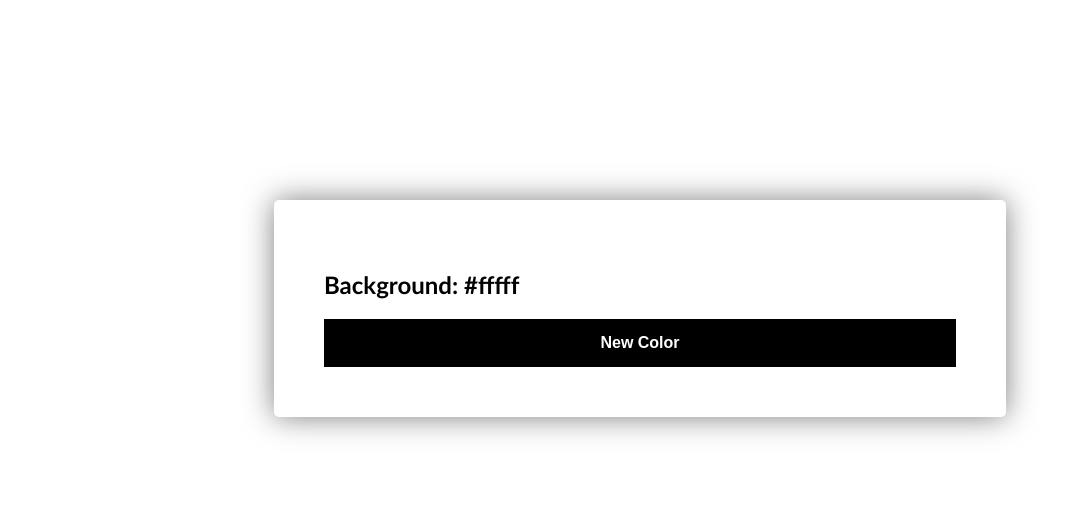
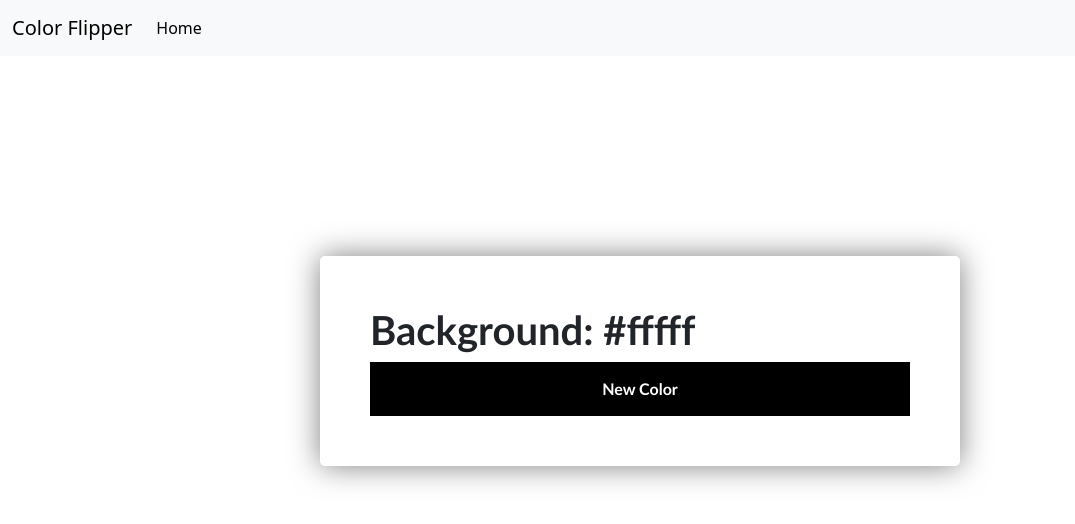
Before and after one commit to jigolaurito93/Color-Flipper, a plain HTML site: page index.html in a window 1280 px wide. Shown: the whole page, without its empty margins (0-1075 px from the left). Drawn offline with nearby package versions, Linux system fonts and the light colour scheme.

Commit message:
added navbar

```diff
--- a/index.html
+++ b/index.html
@@ -5,9 +5,25 @@
     <meta http-equiv="X-UA-Compatible" content="IE=edge">
     <meta name="viewport" content="width=device-width, initial-scale=1.0">
     <title>Color Flipper</title>
+    <link href="https://cdn.jsdelivr.net/npm/bootstrap@5.3.0/dist/css/bootstrap.min.css" rel="stylesheet" integrity="sha384-9ndCyUaIbzAi2FUVXJi0CjmCapSmO7SnpJef0486qhLnuZ2cdeRhO02iuK6FUUVM" crossorigin="anonymous">
     <link rel="stylesheet" href="style.css">
 </head>
 <body>
+
+    <nav class="navbar navbar-expand-lg bg-body-tertiary">
+        <div class="container-fluid">
+          <a class="navbar-brand" href="#">Color Flipper</a>
+          <button class="navbar-toggler" type="button" data-bs-toggle="collapse" data-bs-target="#navbarNavAltMarkup" aria-controls="navbarNavAltMarkup" aria-expanded="false" aria-label="Toggle navigation">
+            <span class="navbar-toggler-icon"></span>
+          </button>
+          <div class="collapse navbar-collapse" id="navbarNavAltMarkup">
+            <div class="navbar-nav">
+              <a class="nav-link active" aria-current="page" href="#">Home</a>
+
+            </div>
+          </div>
+        </div>
+      </nav>
 
     <section id="color-display">
         <h1>Background:
@@ -18,5 +34,6 @@
 
 
     <script src="index.js" defer></script>
+    <script src="https://cdn.jsdelivr.net/npm/bootstrap@5.3.0/dist/js/bootstrap.bundle.min.js" integrity="sha384-geWF76RCwLtnZ8qwWowPQNguL3RmwHVBC9FhGdlKrxdiJJigb/j/68SIy3Te4Bkz" crossorigin="anonymous"></script>
 </body>
 </html>
```
